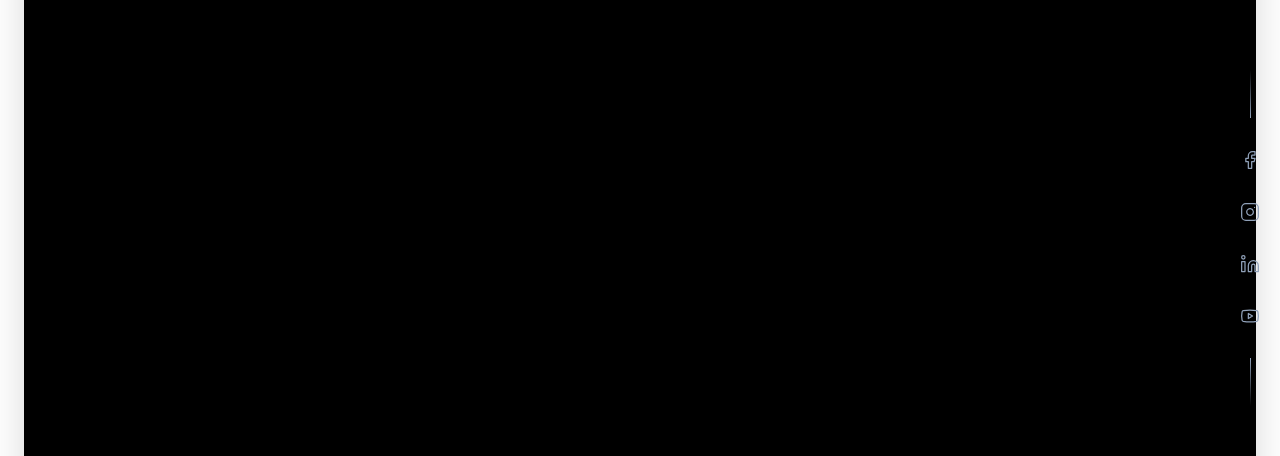
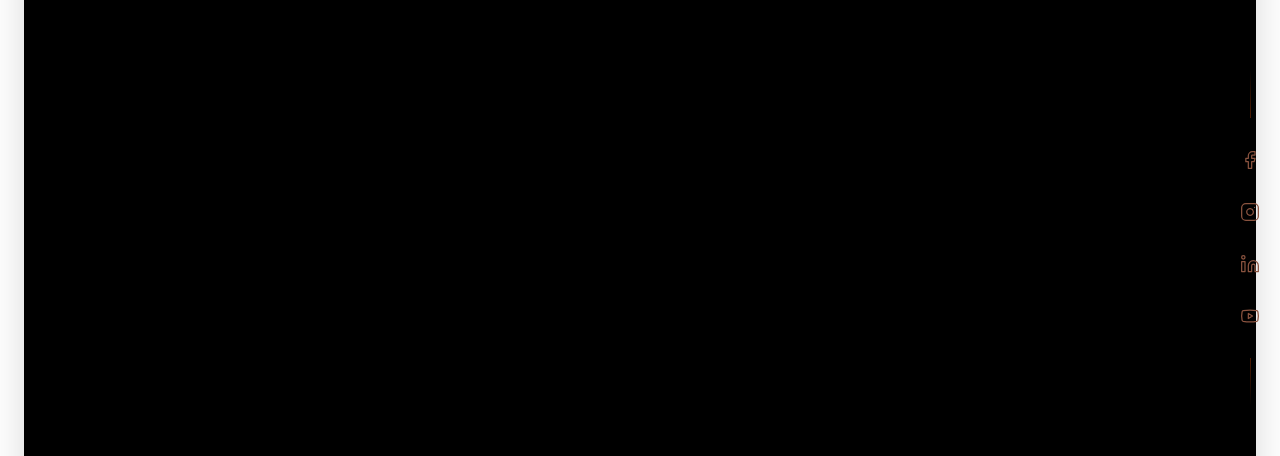
Before and after one commit to Sharjun-Hussain/ivtc-landing-page, a Next.js app: page / in a window 1280 px wide. Shown: the part 162-618 px from the top of the page. Built offline with nearby package versions, Linux system fonts and the light colour scheme.

Commit message:
feat:change the social sidebar color

```diff
--- a/app/Components/SocialSidebar.jsx
+++ b/app/Components/SocialSidebar.jsx
@@ -12,28 +12,24 @@ const SOCIALS = [
     icon: Facebook,
     url: "https://facebook.com/ivtc.campus",
     label: "Facebook",
-    color: "hover:text-blue-600"
   },
   {
     id: "inst",
     icon: Instagram,
     url: "https://instagram.com/ivtc.campus",
     label: "Instagram",
-    color: "hover:text-pink-600"
   },
   {
     id: "li",
     icon: Linkedin,
     url: "https://linkedin.com/school/ivtc",
     label: "LinkedIn",
-    color: "hover:text-blue-700"
   },
   {
     id: "yt",
     icon: Youtube,
     url: "https://youtube.com/@ivtc",
     label: "YouTube",
-    color: "hover:text-red-600"
   },
 ];
 
@@ -94,7 +90,7 @@ const SocialSidebar = () => {
       className="fixed right-3 top-1/2 -translate-y-1/2 z-50 hidden lg:flex flex-col gap-6 items-center"
     >
       {/* Top Decorative Line */}
-      <div className="social-line w-px h-12 bg-gradient-to-b from-transparent to-slate-400 dark:to-slate-600 origin-bottom" />
+      <div className="social-line w-px h-12 bg-gradient-to-b from-transparent to-primary/40 dark:to-primary/60 origin-bottom" />
 
       {/* Icons List */}
       <div className="flex flex-col gap-4">
@@ -104,16 +100,16 @@ const SocialSidebar = () => {
             href={social.url}
             target="_blank"
             rel="noopener noreferrer"
-            className={`social-item group relative p-2 text-slate-400 transition-colors duration-300 ${social.color}`}
+            className="social-item group relative p-2 text-muted-foreground transition-colors duration-300 hover:text-primary"
             aria-label={social.label}
             onMouseEnter={(e) => handleHover(e, true)}
             onMouseLeave={(e) => handleHover(e, false)}
           >
             {/* Tooltip */}
-            <span className="absolute right-full mr-4 top-1/2 -translate-y-1/2 px-2 py-1 bg-slate-900 text-white text-[10px] font-bold uppercase tracking-widest rounded opacity-0 -translate-x-2 group-hover:opacity-100 group-hover:translate-x-0 transition-all duration-300 pointer-events-none whitespace-nowrap shadow-xl">
+            <span className="absolute right-full mr-4 top-1/2 -translate-y-1/2 px-3 py-1.5 bg-neutral-900 dark:bg-neutral-800 text-white text-[10px] font-bold uppercase tracking-widest rounded-md opacity-0 -translate-x-2 group-hover:opacity-100 group-hover:translate-x-0 transition-all duration-300 pointer-events-none whitespace-nowrap shadow-2xl border border-white/10">
               {social.label}
               {/* Tooltip Arrow */}
-              <span className="absolute top-1/2 -right-1 -translate-y-1/2 w-2 h-2 bg-slate-900 rotate-45 transform" />
+              <span className="absolute top-1/2 -right-1 -translate-y-1/2 w-2 h-2 bg-neutral-900 dark:bg-neutral-800 rotate-45 transform border-r border-t border-white/10" />
             </span>
 
             {/* Icon */}
@@ -123,7 +119,7 @@ const SocialSidebar = () => {
       </div>
 
       {/* Bottom Decorative Line */}
-      <div className="social-line w-px h-12 bg-gradient-to-t from-transparent to-slate-400 dark:to-slate-600 origin-top" />
+      <div className="social-line w-px h-12 bg-gradient-to-t from-transparent to-primary/40 dark:to-primary/60 origin-top" />
     </div>
   );
 };
--- a/app/template.js
+++ b/app/template.js
@@ -44,7 +44,7 @@ export default function Template({ children }) {
         z-[10001] ensures it is above even high z-index elements like WhatsApp button (9999).
         bg-neutral-900 is standard "Elegant Black". Change to your primary brand color if needed.
       */}
-            <div className="overlay fixed inset-0 z-[10001] bg-neutral-900 dark:bg-black pointer-events-none" />
+            <div className="overlay fixed inset-0 z-10001 bg-neutral-900 dark:bg-black pointer-events-none" />
 
             {/* PAGE CONTENT */}
             <div className="page-content w-full h-full">
```
